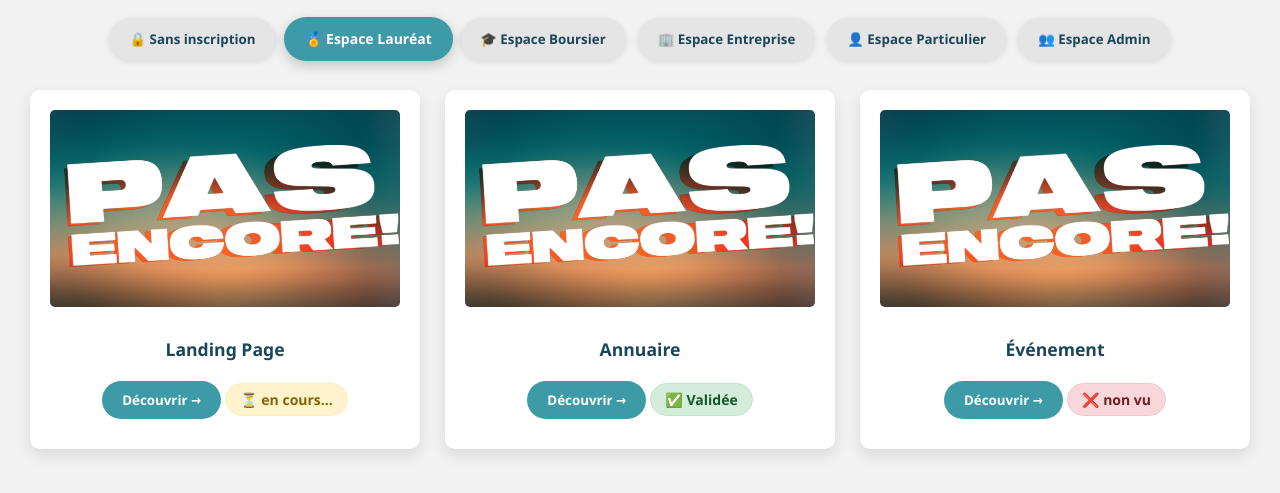
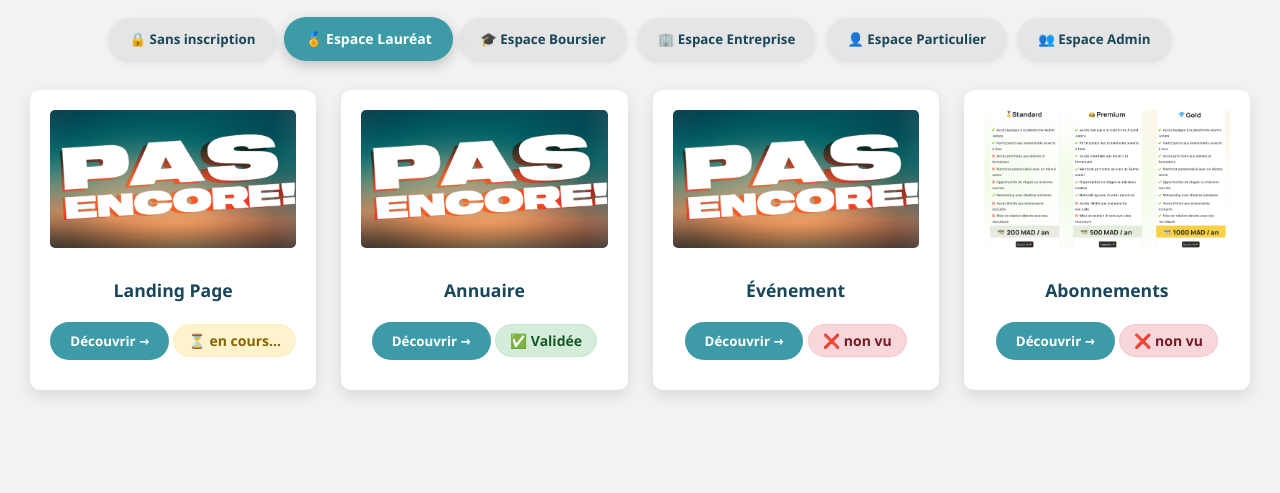
Before and after one commit to MOHAMEDABAKHIR/validatoralumnijadara, a plain HTML site: page dashboard.html in a window 1280 px wide. Both pictures are taken after a click on the button "🏅 Espace Lauréat". Shown: the part 175-668 px from the top of the page. Drawn offline with Linux system fonts and the light colour scheme.

Commit message:
abonnement ajouté

```diff
--- a/dashboard.html
+++ b/dashboard.html
@@ -326,6 +326,12 @@
 				<button>Découvrir →</button>
 				<div class="status rejected">❌ non vu</div>
 			</div>
+			<div class="card">
+				<img src="images/jobpictures/abonnement.png" alt="Abonnement">
+				<h2>Abonnements</h2>
+				<button>Découvrir →</button>
+				<div class="status rejected">❌ non vu</div>
+			</div>
 		</div>
 
 		<!-- Espace Boursier -->
```
Lines whose indentation alone changed are shown as unchanged.
